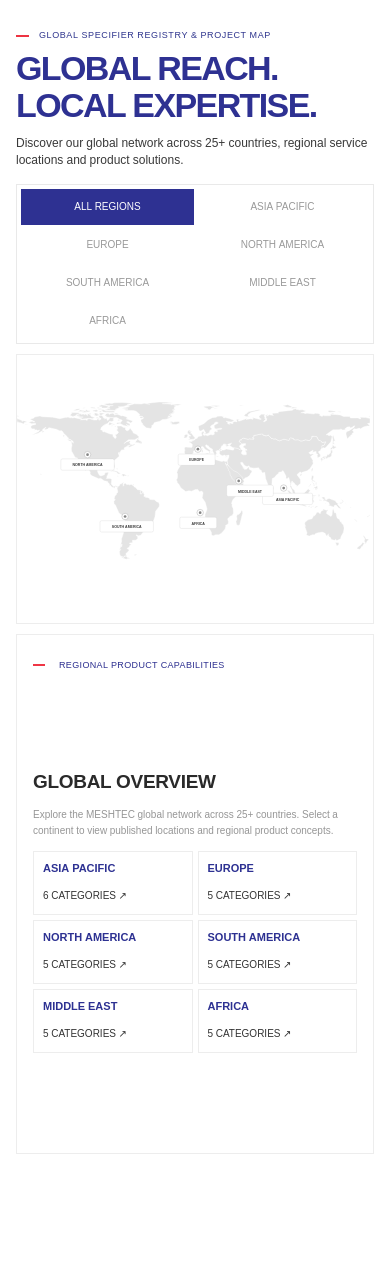
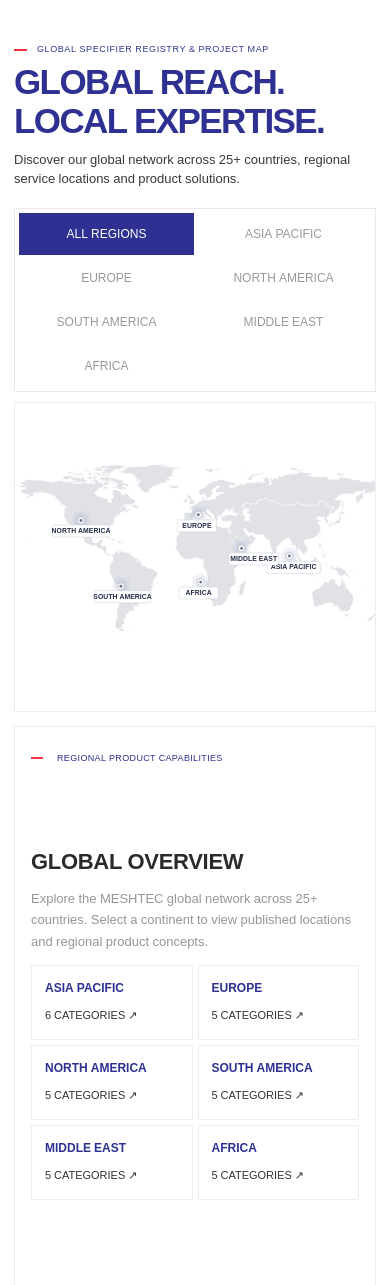
Before and after one commit to itpeek/meshtec-global-network, a plain HTML site: page index.html in a window 390 px wide. Before the commit the page ends 1154 px from the top, so only its background shows below. Drawn offline with Linux system fonts and the light colour scheme; a web font is replaced by a local one.

Commit message:
Increase SVG map, continent labels and panel typography while retaining modern light UI

```diff
--- a/styles.css
+++ b/styles.css
@@ -341,3 +341,67 @@ html,body{background:#fff;color:#262626}
  .globe-controls{bottom:9px;right:9px}
  .globe-controls button{width:28px;height:28px}
 }
+
+
+/* SVG map restoration: large, readable 2D world map in the current white UI. */
+.page-shell{width:94%;max-width:1550px;margin-inline:auto}
+.hero{padding-top:42px;padding-bottom:19px}
+.hero h1{font-size:clamp(37px,3.6vw,53px)}
+.hero-copy>p{font-size:clamp(13px,1vw,16px)}
+.hero-aside{width:31%}
+.region-tab{font-size:clamp(11px,.92vw,14px);padding:12px 6px}
+.explorer-grid{grid-template-columns:minmax(0,1.65fr) minmax(370px,1fr);gap:16px}
+.map-card,.detail-card{height:clamp(465px,40vw,630px)!important}
+.world-map-wrap{display:flex!important;align-items:center;justify-content:center;overflow:hidden!important;padding:6px!important}
+.world-map{display:block!important;width:100%!important;height:100%!important;max-height:none!important;min-width:0!important;overflow:visible!important;visibility:visible!important;pointer-events:auto!important}
+.map-region{fill:#e0e2e6;stroke:#fff;stroke-width:1.35;cursor:pointer;transition:fill .2s,stroke .2s}
+.map-region.active{fill:#353da9!important;stroke:#fff!important;opacity:1!important}
+.map-region.dimmed{opacity:1!important}
+.map-region:hover,.map-region:focus-visible{fill:#9ea8d6!important;stroke:#fff!important}
+.map-node .node-halo{display:block;opacity:.14}
+.map-node .node-outer,.map-node.active .node-outer{stroke-width:2.2}
+.map-node .node-inner{fill:#66718a}
+.map-node .node-label-bg{fill:#fff;stroke:#c7cbd5;stroke-width:1.35}
+.map-node .node-label,.map-node.active .node-label{font:700 17px var(--sans);letter-spacing:.15px;fill:#262e47}
+.map-node.active .node-label-bg{fill:#353da9!important;stroke:#353da9!important}
+.map-node.active .node-label{fill:#fff!important}
+.map-node.active .node-inner{fill:#353da9!important}
+.detail-card>#detailContent{padding:31px 24px 26px!important}
+.region-heading h2{font-size:clamp(22px,1.7vw,29px)}
+.region-description,.all-intro{font-size:14px;line-height:1.65}
+.market-pill{font-size:12px;padding:8px 10px}
+.markets-heading{font-size:11px}
+.product-row{padding:15px}
+.product-title{font-size:14px}
+.product-section-title{font-size:11px}
+.summary-chip{padding:13px;min-height:69px}
+.summary-chip strong{font-size:12px}
+.summary-chip span{font-size:11px}
+@media(max-width:1050px){
+ .page-shell{width:94%}
+ .explorer-grid{grid-template-columns:minmax(0,1.3fr) minmax(315px,1fr)}
+ .map-card,.detail-card{height:500px!important}
+ .map-node .node-label{font-size:18px}
+}
+@media(max-width:900px){
+ .page-shell{width:94%;max-width:800px}
+ .explorer-grid{grid-template-columns:1fr;gap:14px}
+ .map-card{height:clamp(360px,60vw,530px)!important}
+ .detail-card{height:470px!important}
+ .world-map-wrap{padding:8px!important}
+ .region-tabs{grid-template-columns:repeat(4,minmax(0,1fr))}
+ .region-tab{font-size:12px}
+ .map-node .node-label{font-size:18px}
+}
+@media(max-width:600px){
+ .page-shell{width:auto;margin:0 14px}
+ .hero h1{font-size:35px}
+ .region-tabs{grid-template-columns:repeat(2,minmax(0,1fr))}
+ .map-card{height:310px!important}
+ .world-map{width:110%!important;max-width:none!important;flex:0 0 110%}
+ .map-node .node-label{font-size:20px}
+ .detail-card{height:min(560px,77dvh)!important;min-height:340px!important}
+ .detail-card>#detailContent{padding:24px 16px 20px!important}
+ .region-description,.all-intro{font-size:13px}
+ .market-pill{font-size:11px}
+}
```
